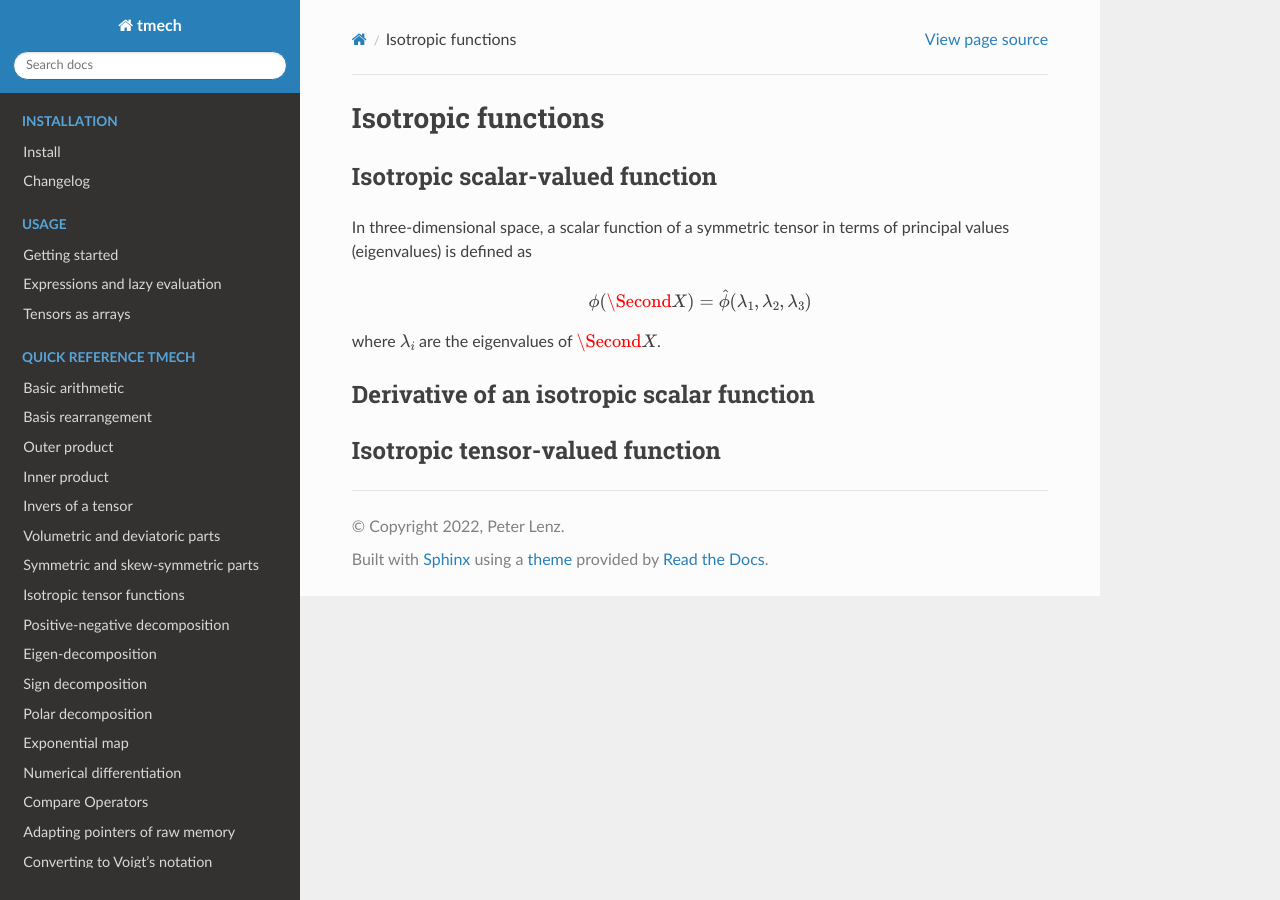
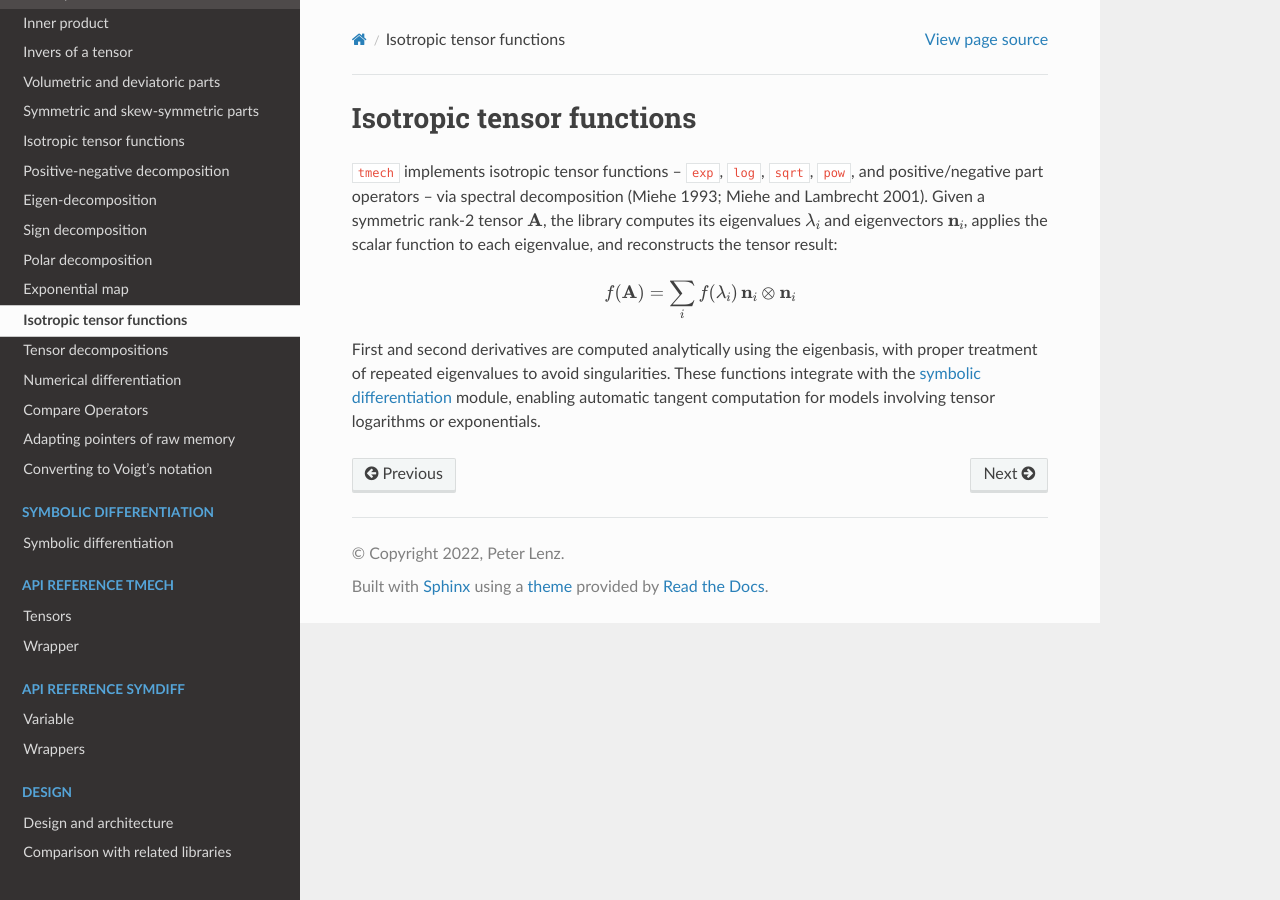
Before and after one commit to petlenz/tmech, a Sphinx documentation site: the page built from docs/source/api/isotropic_functions.rst, in a window 1280 px wide. Built offline with Sphinx 7.4.7 and the Read the Docs theme 3.1.0, drawn with Linux system fonts in a browser that asks for light colours; formulas are drawn with MathJax 3.

Commit message:
docs: move paper's cut sections into the documentation
The condensed JOSS paper dropped its Key features / Architecture / Comparison
material. Move it into Read the Docs so nothing is lost:

- api/design.rst: expression templates, CRTP base, storage model, bones/meat
  layout, GEMM/SIMD, testing (from the paper's Key features + Architecture).
- api/symbolic_differentiation.rst: symdiff overview (marked experimental) with
  the minimal and linear-elastic tangent examples.
- api/isotropic_functions.rst, api/polar_decomposition.rst: rewritten from broken
  orphan stubs into proper pages on isotropic functions and tensor decompositions
  with derivatives.
- api/comparison.rst: the tmech/Eigen/FTensor/Fastor comparison as an RST table.
- index.rst: wire all five into the toctree (new SYMBOLIC DIFFERENTIATION and
  DESIGN sections; isotropic/decomposition added to QUICK REFERENCE).

Validated with a minimal sphinx-build (all pages render).

```diff
--- a/docs/source/api/isotropic_functions.rst
+++ b/docs/source/api/isotropic_functions.rst
@@ -4,39 +4,22 @@
 
    The full license is in the file LICENSE, distributed with this software.
 
-Isotropic functions
-===================
+Isotropic tensor functions
+==========================
 
-
-Isotropic scalar-valued function
-^^^^^^^^^^^^^^^^^^^^^^^^^^^^^^^^
-
-In three-dimensional space, a scalar function of a symmetric tensor in terms of principal values (eigenvalues) is defined as
+``tmech`` implements isotropic tensor functions -- ``exp``, ``log``, ``sqrt``,
+``pow``, and positive/negative part operators -- via spectral decomposition
+(Miehe 1993; Miehe and Lambrecht 2001). Given a symmetric rank-2 tensor
+:math:`\mathbf{A}`, the library computes its eigenvalues :math:`\lambda_i` and
+eigenvectors :math:`\mathbf{n}_i`, applies the scalar function to each
+eigenvalue, and reconstructs the tensor result:
 
 .. math::
 
-    \phi(\Second{X}) = \hat{\phi}(\lambda_1,\lambda_2,\lambda_3)
+    f(\mathbf{A}) = \sum_{i} f(\lambda_i)\, \mathbf{n}_i \otimes \mathbf{n}_i
 
-where :math:`\lambda_i` are the eigenvalues of :math:`\Second{X}`.
-
-Derivative of an isotropic scalar function
-^^^^^^^^^^^^^^^^^^^^^^^^^^^^^^^^^^^^^^^^^^
-
-Isotropic tensor-valued function
-^^^^^^^^^^^^^^^^^^^^^^^^^^^^^^^^
-
-
-
-
-
-
-
-
-
-
-
-..
-	.. math::
-	\phi(\Second{X}) = \overline{\phi}(I_1(\Second{X}),I_2(\Second{X}),I_3(\Second{X}))
-	where :math:`I_i(\Second{X})` are the principal invariants of :math:`\Second{X}`.
-	 Another representation of isotropic scalar functions is given in terms of principal values
+First and second derivatives are computed analytically using the eigenbasis,
+with proper treatment of repeated eigenvalues to avoid singularities. These
+functions integrate with the :doc:`symbolic differentiation
+<symbolic_differentiation>` module, enabling automatic tangent computation for
+models involving tensor logarithms or exponentials.
```
Also changed, not shown: docs/source/api/comparison.rst (added, +70 -0 lines), docs/source/api/design.rst (added, +63 -0 lines), docs/source/api/polar_decomposition.rst (+29 -4 lines), docs/source/api/symbolic_differentiation.rst (added, +63 -0 lines), docs/source/index.rst (+15 -0 lines).
